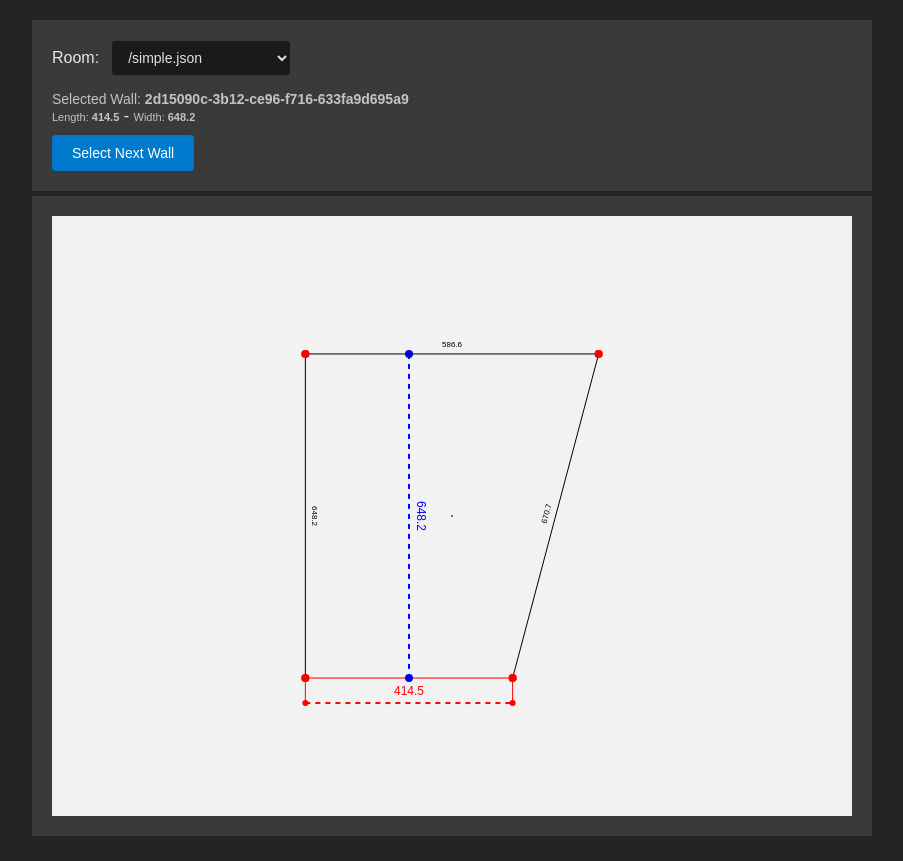
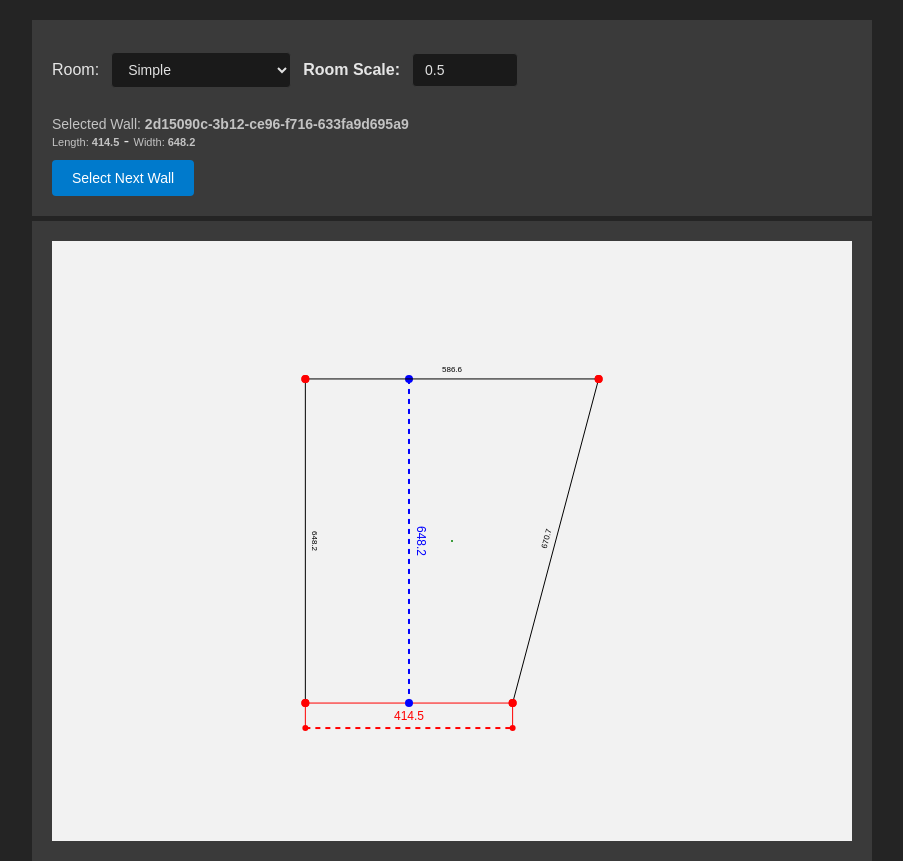
Before and after one commit to araujopdro/docusketch, a Vue app: page / in a window 1280 px wide. Shown: the whole page, without its empty margins (208-1111 px from the left). Before the commit the page ends 840 px from the top, so only its background shows below. Built offline with nearby package versions, Linux system fonts and the light colour scheme.

Commit message:
minor fixes and scaling

```diff
--- a/index.html
+++ b/index.html
@@ -3,7 +3,7 @@
   <head>
     <meta charset="UTF-8" />
     <link rel="icon" type="image/png" href="/favicon.png" />
-    <meta name="viewport" content="width=device-width, initial-scale=1.0" />
+    <meta name="viewport" content="width=device-width, initial-scale=0.5, minimum-scale=0.5, maximum-scale=2.0, user-scalable=yes" />
     <title>docuSketch-test</title>
   </head>
   <body>
--- a/src/App.vue
+++ b/src/App.vue
@@ -5,9 +5,12 @@
       <select v-model="roomSketcherStore.selectedRoomIndex" :disabled="roomSketcherStore.isLoading"
         @change="handleRoomLoading(roomSketcherStore.selectedRoomIndex)">
         <option v-for="(roomFile, index) in roomSketcherStore.roomFiles" :key="index" :value="index">
-          {{ roomFile }}
+          {{ roomFile.name }}
         </option>
       </select>
+
+      <h4>Room Scale:</h4>
+      <input class="room-scale" type="number" v-model="roomSketcherStore.roomScale" :disabled="roomSketcherStore.isLoading" step="0.1" min="0.2" max="1.0" />
     </div>
     <div class="wall-selection">
       <div class="measurement-info" v-if="roomSketcherStore.selectedWall">
@@ -36,7 +39,7 @@
 </template>
 
 <script setup>
-import { onMounted } from 'vue';
+import { onMounted, ref } from 'vue';
 import RoomRenderer from './components/RoomRenderer.vue'
 
 import { useRoomSketcherStore } from './stores/useRoomSketcherStore.js'
@@ -45,8 +48,7 @@ import { CalculateRoomDimensions } from './utils/CalculateRoomDimensions.js'
 
 const roomSketcherStore = useRoomSketcherStore();
 
-const loadingDelay = 750
-const sketchScale = 0.5
+const loadingDelay = 550
 const canvasSize = {
   width: 800,
   height: 600
@@ -62,11 +64,12 @@ function handleRoomLoading(roomIndex = null) {
   loadRoom(roomIndex).then(async (data) => {
     roomSketcherStore.setRoomData(data)
 
-    roomSketcherStore.setLoading("Calculating room measurements...")
+    roomSketcherStore.setLoading("Calculating room measurements... (dramatic effect)")
     await new Promise(resolve => setTimeout(resolve, loadingDelay))
 
-    const calculatedDimensions = CalculateRoomDimensions(canvasSize, roomSketcherStore.roomData, sketchScale)
-    roomSketcherStore.setRoomDimensions(calculatedDimensions)
+    CalculateRoomDimensions(canvasSize, roomSketcherStore.roomData, roomSketcherStore.roomScale)
+    roomSketcherStore.roomDimensionsCalculated()
+
     roomSketcherStore.setSelectedWall(roomSketcherStore.roomData.walls[0], 0)
   })
 }
@@ -119,6 +122,17 @@ function handleRoomLoading(roomIndex = null) {
 .room-selection select:disabled {
   opacity: 0.4;
   cursor: not-allowed;
+}
+
+.room-scale {
+  width: 80px;
+  padding: 8px 12px;
+  font-size: 14px;
+  color: rgba(255, 255, 255, 0.87);
+  background-color: #1a1a1a;
+  border: 1px solid #3a3a3a;
+  border-radius: 4px;
+  transition: all 0.2s;
 }
 
 .wall-selection {
--- a/src/components/RoomRenderer.vue
+++ b/src/components/RoomRenderer.vue
@@ -8,6 +8,7 @@
 import { ref, onMounted, watch } from 'vue'
 import { useRoomSketcherStore } from '../stores/useRoomSketcherStore'
 import { useCanvasAPI } from '../composable/useCanvasAPI.js'
+import { CalculateRoomDimensions } from '../utils/CalculateRoomDimensions.js'
 
 const roomSketcherStore = useRoomSketcherStore()
 const { sketchRoom } = useCanvasAPI()
@@ -44,6 +45,14 @@ watch(() => roomSketcherStore.selectedWall, (newWall) => {
   }
 })
 
+watch(() => roomSketcherStore.roomScale, (newScale) => {
+  if (ctx) {
+    // Redraw room with new scale
+    CalculateRoomDimensions({width: ctx.canvas.width, height: ctx.canvas.height}, roomSketcherStore.roomData, newScale)
+    sketchRoom(ctx, roomSketcherStore.roomData, roomSketcherStore.selectedWall.id)
+  }
+})
+
 </script>
 
 <style scoped>
--- a/src/composable/useGetRoomAPI.js
+++ b/src/composable/useGetRoomAPI.js
@@ -10,7 +10,7 @@ const loadingDelay = 750
 export async function loadRoom(roomIndex = null) {
   const roomSketcherStore = useRoomSketcherStore()
   try {
-    roomSketcherStore.setLoading("Loading room data...")
+    roomSketcherStore.setLoading("Loading room data... (dramatic effect)")
     roomSketcherStore.clearError()
 
     //wait a few seconds for dramatic effect
@@ -18,12 +18,12 @@ export async function loadRoom(roomIndex = null) {
 
     let selectedRoomUrl
     if (roomIndex !== null && roomIndex >= 0 && roomIndex < roomSketcherStore.roomFiles.length) {
-      selectedRoomUrl = roomSketcherStore.roomFiles[roomIndex]
+      selectedRoomUrl = roomSketcherStore.roomFiles[roomIndex].url
     } else {
       const roomFilesLength = roomSketcherStore.roomFiles.length
       // Select a random room file, not counting the last one, which is reserved for testing a broken file
       const randomIndex = Math.floor(Math.random() * (roomFilesLength - 1))
-      selectedRoomUrl = roomSketcherStore.roomFiles[randomIndex]
+      selectedRoomUrl = roomSketcherStore.roomFiles[randomIndex].url
     }
 
     const response = await fetch(selectedRoomUrl)
--- a/src/stores/useRoomSketcherStore.js
+++ b/src/stores/useRoomSketcherStore.js
@@ -8,13 +8,15 @@ export const useRoomSketcherStore = defineStore('roomSketcher', {
   state: () => ({
     errorMessage: null,
     loadingMessage: null,
-    roomFiles: ['/simple.json', '/t_shape.json', '/triangle.json', '/no_room_data.json'],
+    roomFiles: [{name: 'Simple', url: './simple.json'}, {name: 'T-Shape', url: './t_shape.json'}, {name: 'Triangle', url: './triangle.json'}, {name: 'No Room Data', url: './no_room_data.json'}],
     roomData: null,
+    roomScale: 0.5,
     selectedRoomIndex: null,
     roomCalculatedDimensions: { width: 0, height: 0, centerX: 0, centerY: 0 },
     selectedWallIndex: null,
     selectedWall: { id: null },
   }),
+
   actions: {
     setError(errorMessage) {
       this.errorMessage = errorMessage
@@ -30,7 +32,7 @@ export const useRoomSketcherStore = defineStore('roomSketcher', {
     },
 
     setRoomData(data) {
-      this.selectedRoomIndex = this.roomFiles.indexOf(data.url)
+      this.selectedRoomIndex = this.roomFiles.findIndex(file => file.url === data.url)
       this.roomData = data
       this.errorMessage = null
       this.loadingMessage = null
@@ -58,8 +60,7 @@ export const useRoomSketcherStore = defineStore('roomSketcher', {
       this.selectedWall = this.roomData.walls[this.selectedWallIndex]
     },
 
-    setRoomDimensions(dimensions) {
-      this.roomCalculatedDimensions = dimensions
+    roomDimensionsCalculated() {
       this.loadingMessage = null
     },
   },
```
Also changed, not shown: 1 other file (tests, documents, lock files or other folders).
